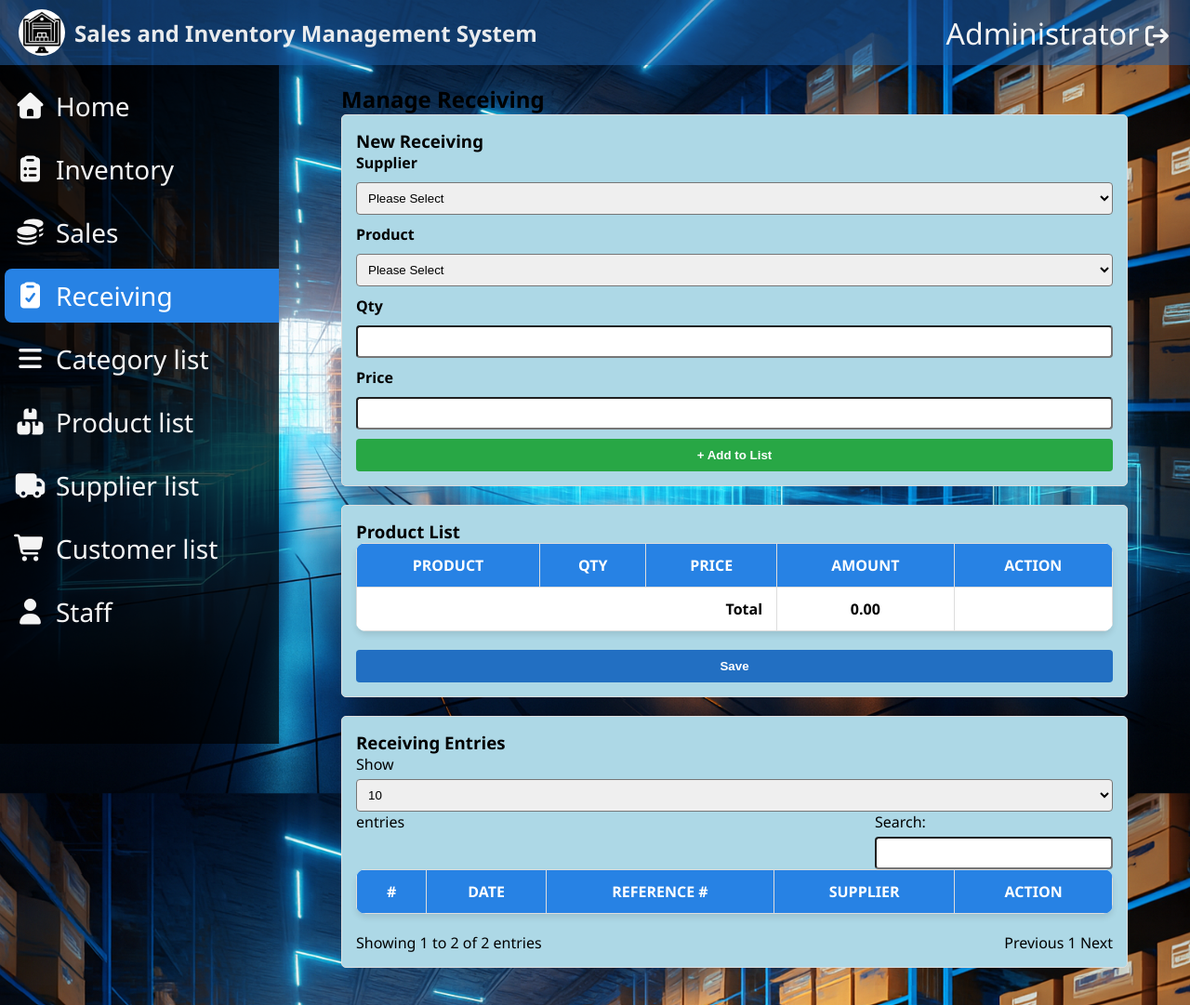
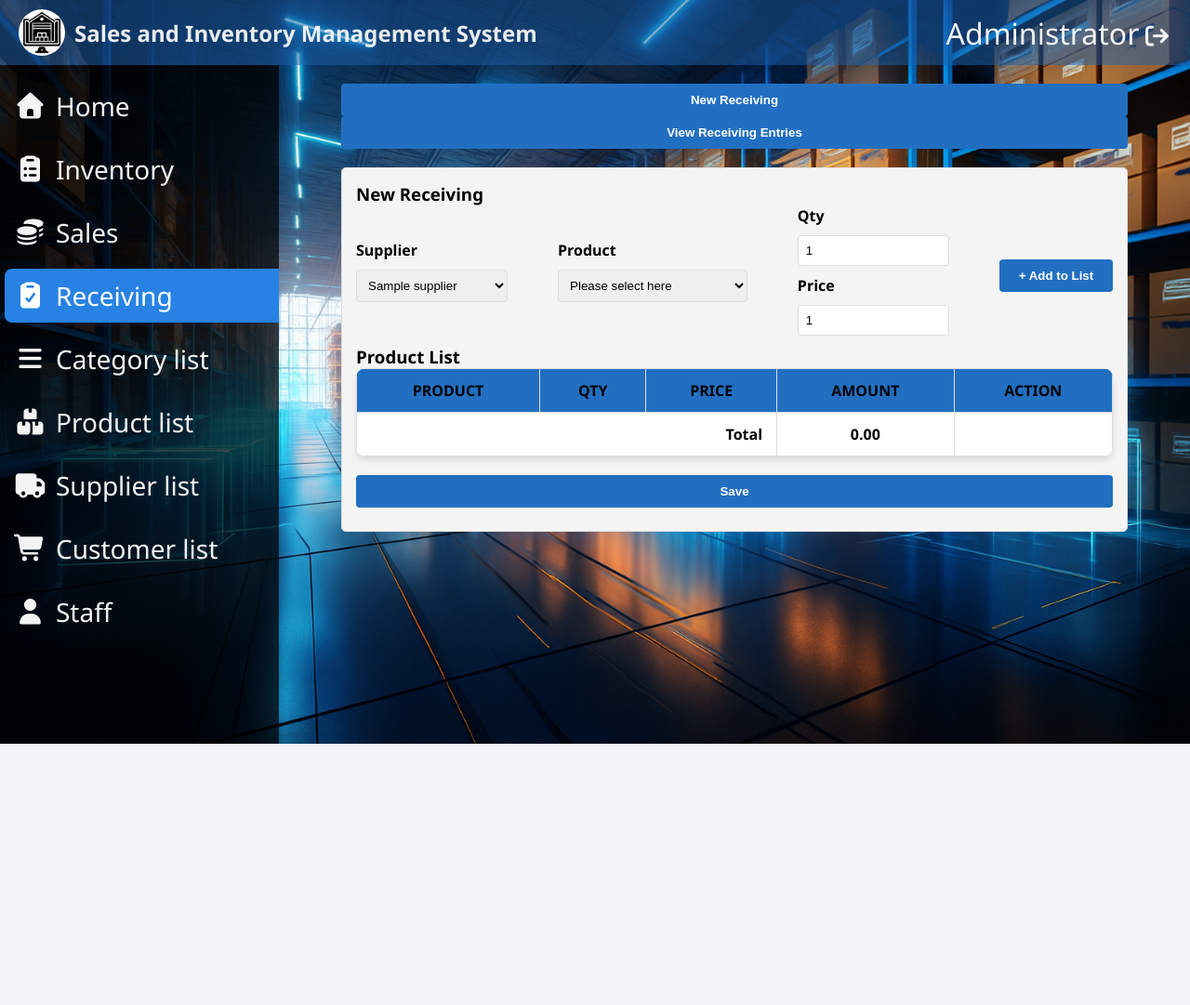
Before and after one commit to Ericson-999/sales-inventory-system, a PHP site: page /receiving.php in a window 1280 px wide. Shown: the whole page at 93% size. After the commit the page ends 800 px from the top, so only its background shows below. Run offline with PHP 8.4, Linux system fonts and the light colour scheme; a user stored in the database is signed in; tables that the repository leaves empty hold one stand-in row (values such as "Sample post"); lists and menus that the app fills with data are empty; some libraries are stand-ins or nearby versions.

Commit message:
feat: Enhance receiving functionality with new product management, improved UI, and database integration

```diff
--- /dev/null
+++ b/frontend/js/receivingEntries.js
@@ -0,0 +1,30 @@
+document.addEventListener("DOMContentLoaded", function() {
+    const entriesSelect = document.getElementById("entriesSelect");
+    const searchInput = document.getElementById("searchInput");
+    const tableBody = document.getElementById("receivingEntriesBody");
+    const rows = tableBody.getElementsByTagName("tr");
+
+    function updateTable() {
+        const maxEntries = parseInt(entriesSelect.value);
+        const searchTerm = searchInput.value.toLowerCase();
+
+        let visibleCount = 0;
+        for (let i = 0; i < rows.length; i++) {
+            const rowText = rows[i].innerText.toLowerCase();
+            const matchesSearch = rowText.includes(searchTerm);
+
+            if (matchesSearch && visibleCount < maxEntries) {
+                rows[i].style.display = "";
+                visibleCount++;
+            } else {
+                rows[i].style.display = "none";
+            }
+        }
+    }
+
+    entriesSelect.addEventListener("change", updateTable);
+    searchInput.addEventListener("keyup", updateTable);
+
+    // Run once on load
+    updateTable();
+});
--- a/frontend/receiving.php
+++ b/frontend/receiving.php
@@ -1,5 +1,12 @@
 <?php
 include '../backend/routes/auth.php';
+include '../backend/config/db_connect.php';
+
+$supplierQuery = $conn->query("SELECT id, supplier_name FROM supplier ORDER BY supplier_name ASC");
+$suppliers = $supplierQuery->fetch_all(MYSQLI_ASSOC);
+
+$productQuery = $conn->query("SELECT id, product_name FROM receiving_products ORDER BY product_name ASC");
+$receivingProducts = $productQuery->fetch_all(MYSQLI_ASSOC);
 
 $displayName = isset($_SESSION['name']) ? $_SESSION['name'] : $_SESSION['username'];
 ?>
@@ -69,52 +76,69 @@ $displayName = isset($_SESSION['name']) ? $_SESSION['name'] : $_SESSION['usernam
       </div>
 
       <div class="container">
-        <h2>Manage Receiving</h2>
-        <div class="form-section">
+        <!-- Navigation Buttons -->
+        <div style="margin-bottom: 20px;">
+            <button class="button" id="newReceivingButton">New Receiving</button>
+            <button class="button" id="receivingEntriesButton">View Receiving Entries</button>
+        </div>
+
+        <!-- Combined New Receiving and Product List Section -->
+        <div class="form-section" id="newReceivingSection">
             <h3>New Receiving</h3>
+            <div class="input-row">
+                <div class="supplier-column">
                     <div class="form-group">
                       <label for="supplier">Supplier</label>
-                <select id="supplier" name="supplier">
-                    <option value="">Please Select</option>
-                    <option value="add_new_supplier">Add New Supplier</option>
-                    <option value="supplier1">Supplier 1</option>
-                    <option value="supplier2">Supplier 2</option>
-                    <option value="supplier3">Supplier 3</option>
+                      <select id="supplier" name="supplier" required>
+                          <?php foreach ($suppliers as $supplier): ?>
+                              <option value="<?php echo $supplier['id']; ?>">
+                                  <?php echo htmlspecialchars($supplier['supplier_name']); ?>
+                              </option>
+                          <?php endforeach; ?>
                       </select>
+
                       <div id="newSupplierInput" style="display: none;">
                           <label for="newSupplierName">New Supplier Name:</label>
                           <input type="text" id="newSupplierName" name="newSupplierName">
                           <button class="button" onclick="addNewSupplier()">Add Supplier</button>
                       </div>
                   </div>
+                </div>
+                <div class="product-column">
                     <div class="form-group">
                       <label for="product">Product</label>
-                <select id="product" name="product">
+                      <select id="product" name="product" required>
                         <option value="">Please select here</option>
-                    <option value="add_new_product">Add New Product</option>
-                    <option value="powdered_milk">Powdered Milk - Sample product</option>
-                    <option value="chips_big">Chips (Big)</option>
-                    <option value="lemon_iced_tea">Lemon Iced Tea</option>
-                    <!-- Add product options as needed -->
+                        <option value="add_new_product">+ Add New Product</option>
+                        <?php foreach ($receivingProducts as $rp): ?>
+                          <option value="<?php echo $rp['id']; ?>">
+                            <?php echo htmlspecialchars($rp['product_name']); ?>
+                          </option>
+                        <?php endforeach; ?>
                       </select>
+
                       <div id="newProductInput" style="display: none;">
-                    <label for="newProductName">New Product Name:</label>
-                    <input type="text" id="newProductName" name="newProductName">
+                        <input type="text" id="newProductName" name="newProductName" placeholder="Enter New Product">
                         <button class="button" onclick="addNewProduct()">Add Product</button>
                       </div>
                   </div>
+                </div>
+                <div class="qty-price-column">
                     <div class="form-group">
                         <label for="qty">Qty</label>
-                <input type="number" id="qty" name="qty" min="1">
+                        <input type="number" id="qty" name="qty" min="1" value="1">
                     </div>
                     <div class="form-group">
                         <label for="price">Price</label>
-                <input type="number" id="price" name="price" step="0.01" min="0.01">
+                        <input type="number" id="price" name="price" step="0.01" min="0.01" value="1">
                     </div>
+                </div>
+                <div class="add-button-column">
                     <button class="button add-button" onclick="addProduct()">+ Add to List</button>
                 </div>
+            </div>
 
-        <div class="form-section">
+            <!-- Product List Table Inside the Same Form-Section -->
             <h3>Product List</h3>
             <table id="productListTable">
                 <thead>
@@ -136,20 +160,29 @@ $displayName = isset($_SESSION['name']) ? $_SESSION['name'] : $_SESSION['usernam
                     </tr>
                 </tfoot>
             </table>
+
+            <!-- Save Button at the Bottom -->
+            <div class="form-group">
                 <button class="button" onclick="saveData()">Save</button>
             </div>
+        </div>
 
-        <div class="form-section">
+        <!-- Receiving Entries Section -->
+        <div class="form-section hidden" id="receivingEntriesSection">
             <h3>Receiving Entries</h3>
-            <div style="margin-bottom: 10px;">
+            <div style="margin-bottom: 30px;">
               Show
-                <select>
-                    <option>10</option>
+              <select class="show-entries-select" id="entriesSelect">
+                  <option value="5">5</option>
+                  <option value="10" selected>10</option>
+                  <option value="25">25</option>
+                  <option value="50">50</option>
+                  <option value="100">100</option>
               </select>
               entries
               <div style="float: right;">
                   Search:
-                    <input type="text">
+                  <input type="text" id="searchInput">
               </div>
           </div>
             <table>
@@ -178,5 +211,6 @@ $displayName = isset($_SESSION['name']) ? $_SESSION['name'] : $_SESSION['usernam
 
   <script src="js/preventBack.js"></script>
   <script src="js/receiving.js"></script>
+  <script src="js/receivingEntries.js"></script>
 </body>
 </html>
--- a/frontend/style.css
+++ b/frontend/style.css
@@ -656,10 +656,8 @@ tr:hover {
 
 .container {
   width: 90%;
-  /* Adjust as needed */
   max-width: 1200px;
   margin: auto;
-  /* Center horizontally */
 }
 
 .form-section {
@@ -667,7 +665,7 @@ tr:hover {
   padding: 15px;
   border: 1px solid #ddd;
   border-radius: 5px;
-  background-color: lightblue;
+  background-color: #f4f4f4;
 }
 
 .form-group {
@@ -685,6 +683,7 @@ input[type="number"],
 select {
   width: 100%;
   padding: 8px;
+  border: 1px solid #ddd;
   border-radius: 4px;
   box-sizing: border-box;
   margin-top: 5px;
@@ -715,10 +714,11 @@ td {
   padding: 12px 15px;
   border: 1px solid #ddd;
   text-align: center;
+  color: black;
 }
 
 th {
-  background-color: #2782e4;
+  background-color: #226fc2;
   text-transform: uppercase;
 }
 
@@ -736,7 +736,7 @@ th {
 }
 
 .edit-button {
-  background-color: #2782e4;
+  background-color: #007bff;
   color: white;
 }
 
@@ -746,8 +746,38 @@ th {
 }
 
 .add-button {
-  background-color: #28a745;
+  background-color: #226fc2;
   color: white;
+}
+
+/* Flex Container for Input Fields and Button */
+.input-row {
+  display: flex;
+  justify-content: space-between;
+  align-items: center;
+}
+
+/* Column Widths */
+.supplier-column {
+  width: 20%;
+}
+
+.product-column {
+  width: 25%;
+}
+
+.qty-price-column {
+  width: 20%;
+}
+
+.add-button-column {
+  width: 15%;
+  text-align: center;
+}
+
+/* Style for the Show Entries select */
+.show-entries-select {
+  width: 60px;
 }
 
 /* Responsive Design */
@@ -774,10 +804,17 @@ th,
   td {
       padding: 8px 10px;
       font-size: 0.9em;
+      background-color: #f2f2f2;
   }
 
   .action-buttons button {
       padding: 6px 8px;
+
+  }
+
+  .return-button {
+width: 50px; /* Set the width to 50px */
+
   }
 }
 
@@ -787,6 +824,10 @@ td {
   /* Enable horizontal scroll */
 }
 
+/* Style to hide/show sections */
+.hidden {
+  display: none;
+}
 
 /* ------------------------ Sales Page Content --------------------------- */
 
```
Also changed, not shown: backend/routes/add_receiving_product.php (added, +11 -0 lines), database/schema.sql (+41 -5 lines), frontend/js/receiving.js (+31 -7 lines). Lines whose indentation alone changed are shown as unchanged.
